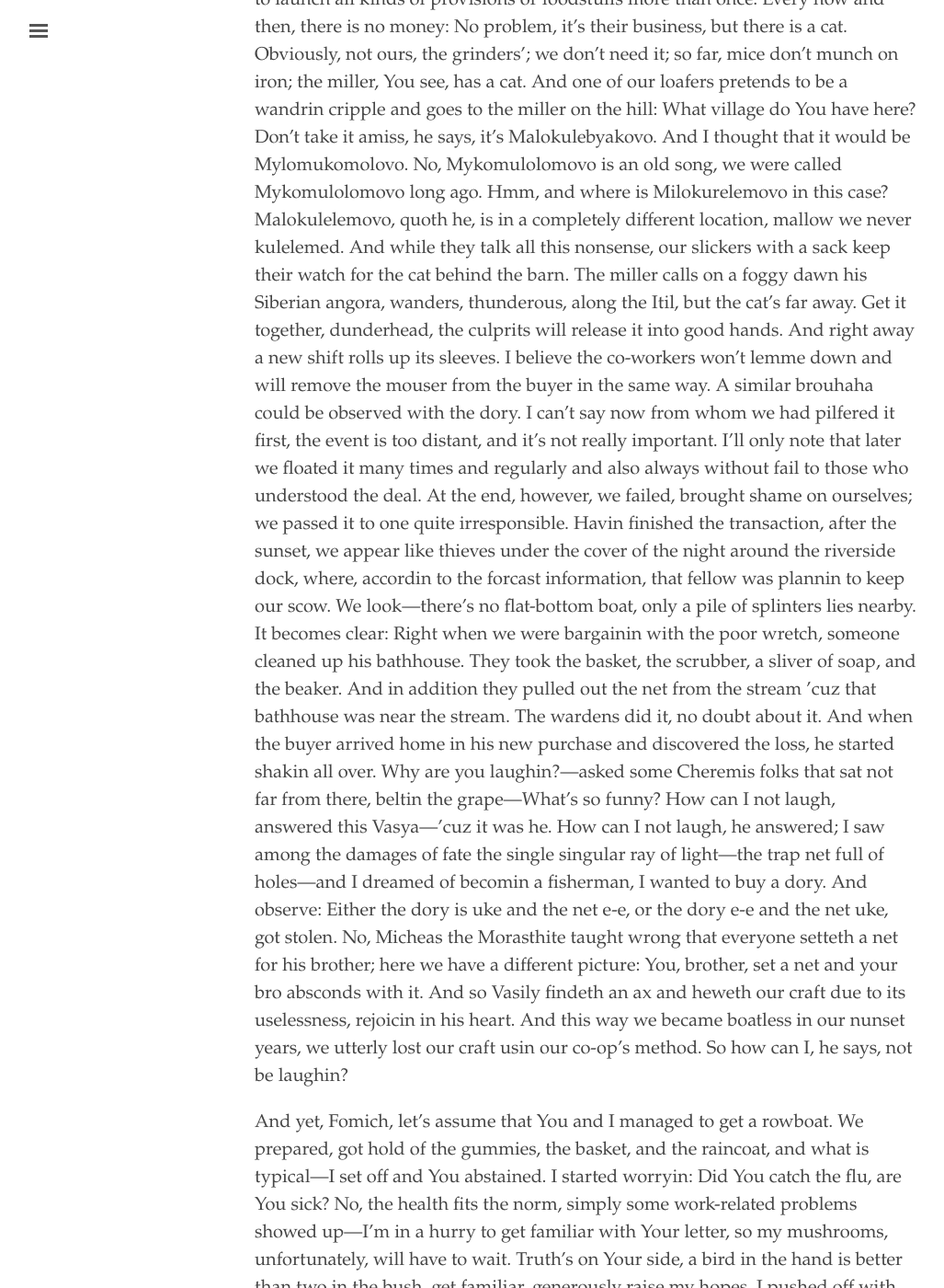
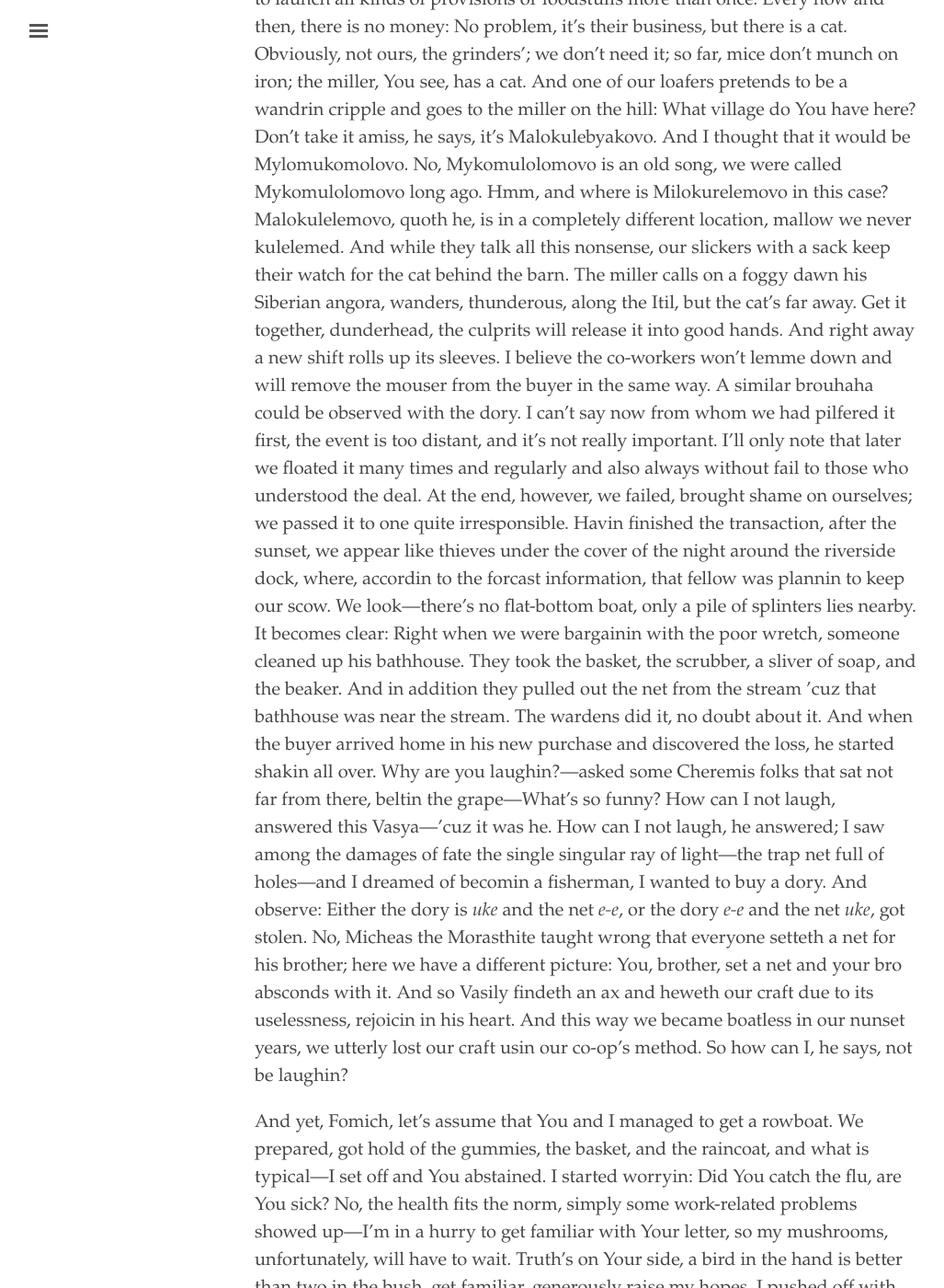
Before and after one commit to digbmc/dog-annotation-site, a Jekyll site: the page built from _texts/08_en.md, in a window 1280 px wide and 1400 px high, scrolled down 4457 px. Shown: the whole window at 92% size, without its empty margins (3-1030 px from the left). Built offline with Jekyll 4.4.1, drawn with Linux system fonts in a browser that asks for light colours; some of the changed text lies outside the part shown.

Commit message:
added italics

```diff
--- a/_texts/08_en.md
+++ b/_texts/08_en.md
@@ -199,8 +199,8 @@ can I not laugh, answered this Vasya—’cuz it was he. How can
 I not laugh, he answered; I saw among the damages of fate the
 single singular ray of light—the trap net full of holes—and I
 dreamed of becomin a fisherman, I wanted to buy a dory. And
-observe: Either the dory is uke and the net e-e, or the dory e-e
-and the net uke, got stolen. No, Micheas the Morasthite taught
+observe: Either the dory is *uke* and the net *e-e*, or the dory *e-e*
+and the net *uke*, got stolen. No, Micheas the Morasthite taught
 wrong that everyone setteth a net for his brother; here we have
 a different picture: You, brother, set a net and your bro absconds with it. And so Vasily findeth an ax and heweth our craft
 due to its uselessness, rejoicin in his heart. And this way we
@@ -287,7 +287,7 @@ by the swings. Everythin turned gloomy, started shakin, drippin. Let’s run, sh
 down and a short slingshot supported its rim, makin it possible
 to get under. The matches got wet, but a flint stone and steel
 did not refuse—I set the punk on fire in a flash. Dry crumbly
-splinters and used mouthpieces from papirosy, and all kinds
+splinters and used mouthpieces from *papirosy*, and all kinds
 of flammable trifles I found in excess, so the fire started right
 away. The light wonderfully illuminated Orina, and it also lit
 Ilya up, and our shadows started crawlin along the coarse boat
```
